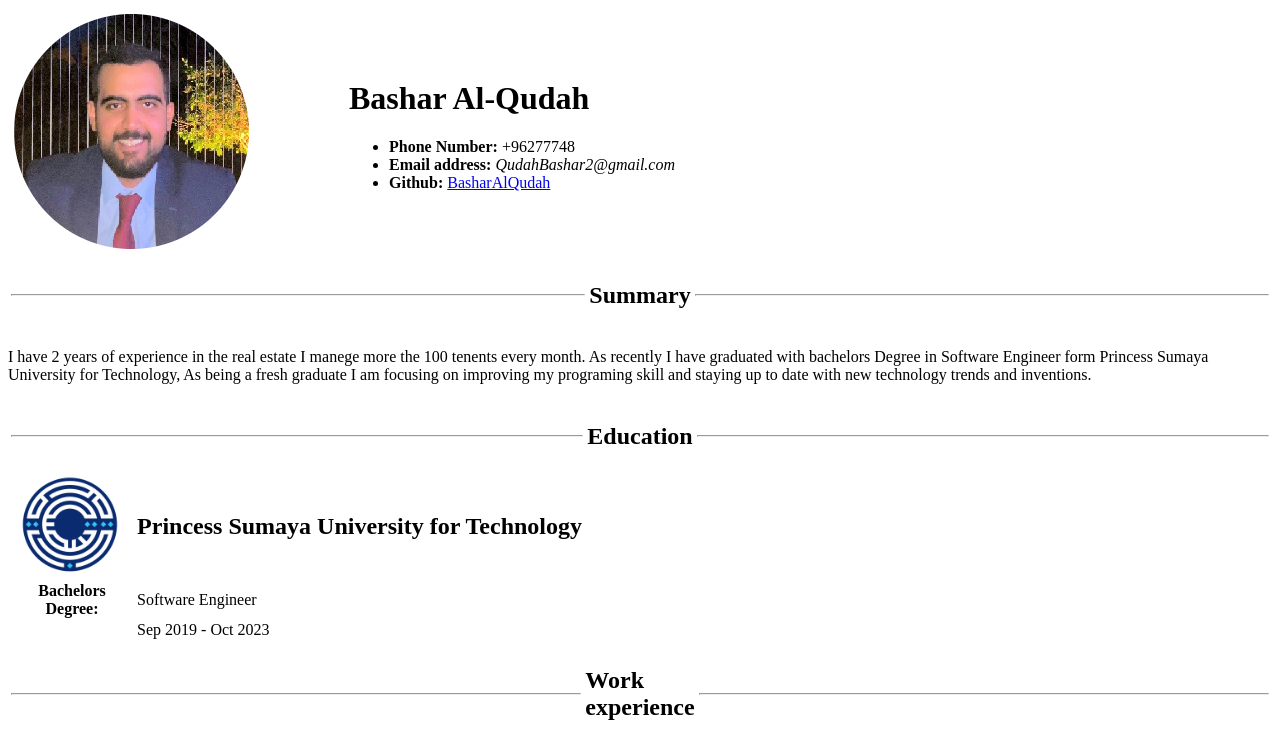
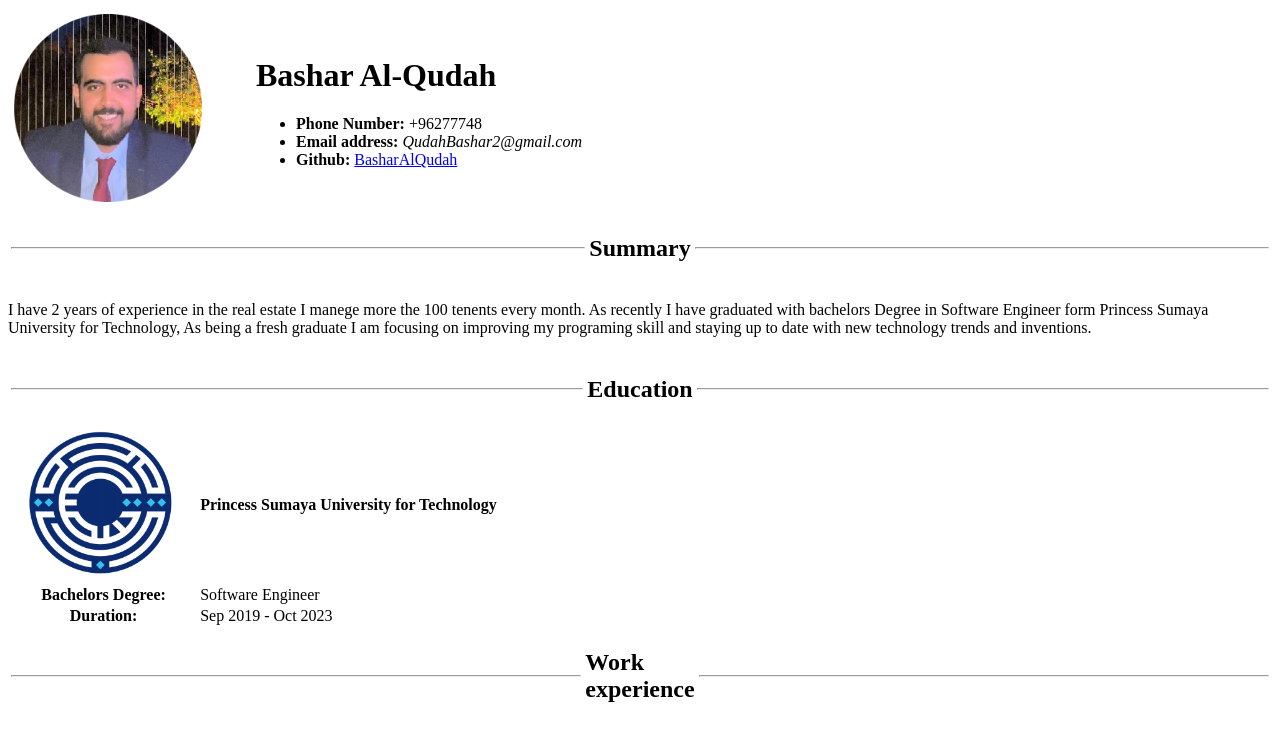
Before and after one commit to BasharAlQudah/Resume, a plain HTML site: page index.html in a window 1280 px wide. Shown: the top 742 px of the page. Drawn offline with Linux system fonts and the light colour scheme.

Commit message:
capstone image bug fixed

```diff
--- a/index.html
+++ b/index.html
@@ -11,8 +11,9 @@
         <table border="0" cellspacing="5" draggable="true">
             <tbody>
                 <tr>
-                <td width="50%">
-                    <img src="./assets/images/bashar-modified.png" alt="photo of bashar" />
+                    <td>
+                        <img width="80%" src="./assets/images/bashar-modified.png" alt="photo of bashar"
+                            style="min-width: 50px;" />
                     </td>
                     <td colspan="2">
                         <h1>Bashar Al-Qudah</h1>
@@ -68,31 +69,30 @@
         </table>
 
         <table border="0" cellspacing="1">
-        <tbody>
+            <thead>
                 <tr>
-                <th style="width: 10%">
+                    <th style="width: 15%">
                         <a href="https://www.psut.edu.jo/">
                             <img src="./assets/images/psut-logo.png" alt="Princess Sumaya
           University for Technology logo" / width="100%">
                         </a>
                     </th>
                     <td>
-                    <h2 style="text-align: left">
+                        <strong style="text-align: left">
                             <strong>Princess Sumaya University for Technology</strong>
-                    </h2>
+                        </strong>
                     </td>
                 </tr>
+            </thead>
+            <tbody>
                 <tr>
-                <th>Bachelors Degree:</th>
+                    <th colspan="1">Bachelors Degree:</th>
                     <td>Software Engineer</td>
                 </tr>
                 <tr>
-                <th></th>
+                    <th colspan="1">Duration:</th>
+
                     <td>Sep 2019 - Oct 2023</td>
-            </tr>
-
-            <tr>
-                <th></th>
                 </tr>
             </tbody>
         </table>
@@ -226,6 +226,7 @@
                             </tbody>
                         </table>
                     </td>
+                <tr>
                     <td>
                         <table>
                             <thead>
@@ -253,6 +254,8 @@
                         </table>
                     </td>
                 </tr>
+
+                </tr>
             </tbody>
         </table>
 
@@ -271,14 +274,15 @@
         </table>
         <ol>
             <li>
-            <img src="https://upload.wikimedia.org/wikipedia/commons/1/17/Google-flutter-logo.png" alt="flutter logo"
-                width="15%" height="15%" />
+                <img src="https://upload.wikimedia.org/wikipedia/commons/1/17/Google-flutter-logo.png"
+                    alt="flutter logo" width="15%" height="15%" />
                 <h4>Udemy The Complete Flutter Development Bootcamp with Dart-
                     <a href="https://www.udemy.com/course/flutter-bootcamp-with-dart/">Udemy</a>
                 </h4>
             </li>
             <li>
-            <img src="https://i.ytimg.com/vi/hDDR2ewxR1I/maxresdefault.jpg" alt="python logo" width="15%" height="15%">
+                <img src="https://i.ytimg.com/vi/hDDR2ewxR1I/maxresdefault.jpg" alt="python logo" width="15%"
+                    height="15%">
                 <h4>Python for Computer Vision with OpenCV and Deep Learning-
                     <a href="https://www.udemy.com/course/python-for-computer-vision-with-opencv-and-deep-learning/">Udemy
                     </a>
```
Lines whose indentation alone changed are shown as unchanged.
